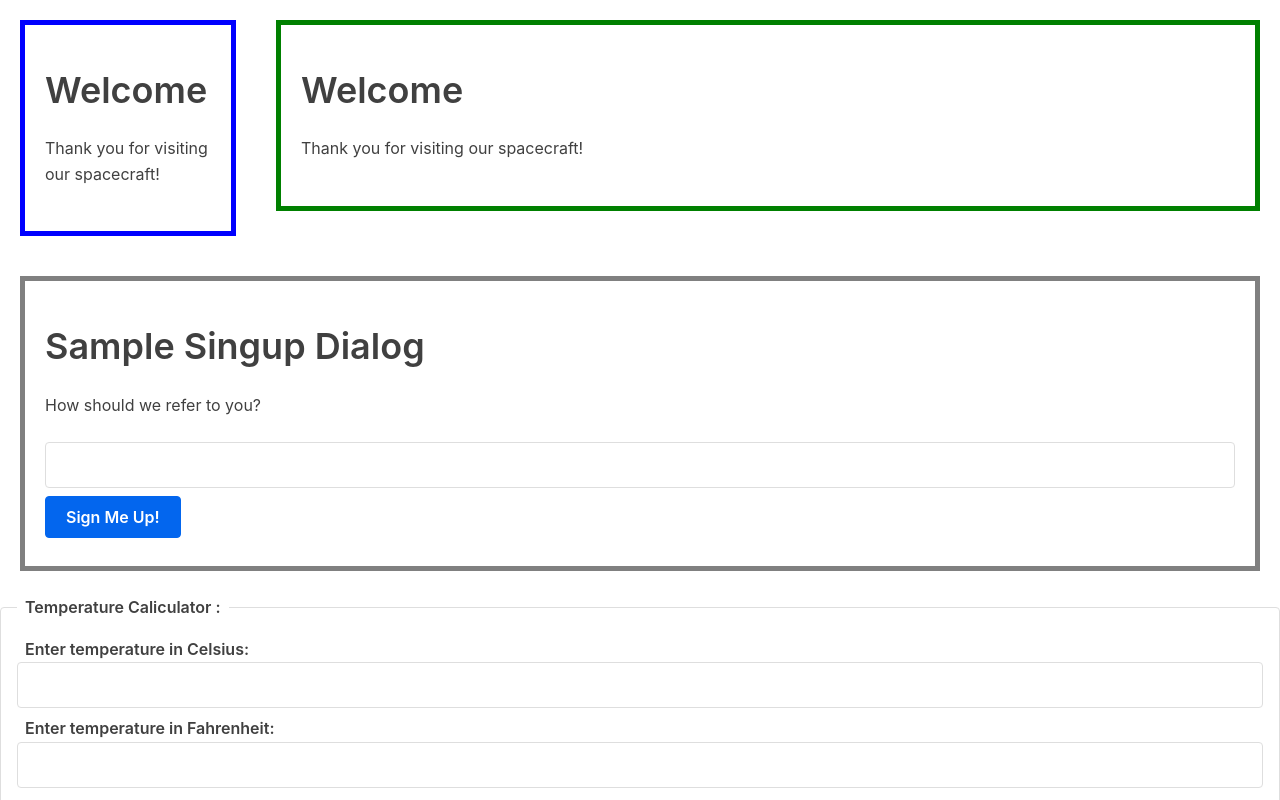
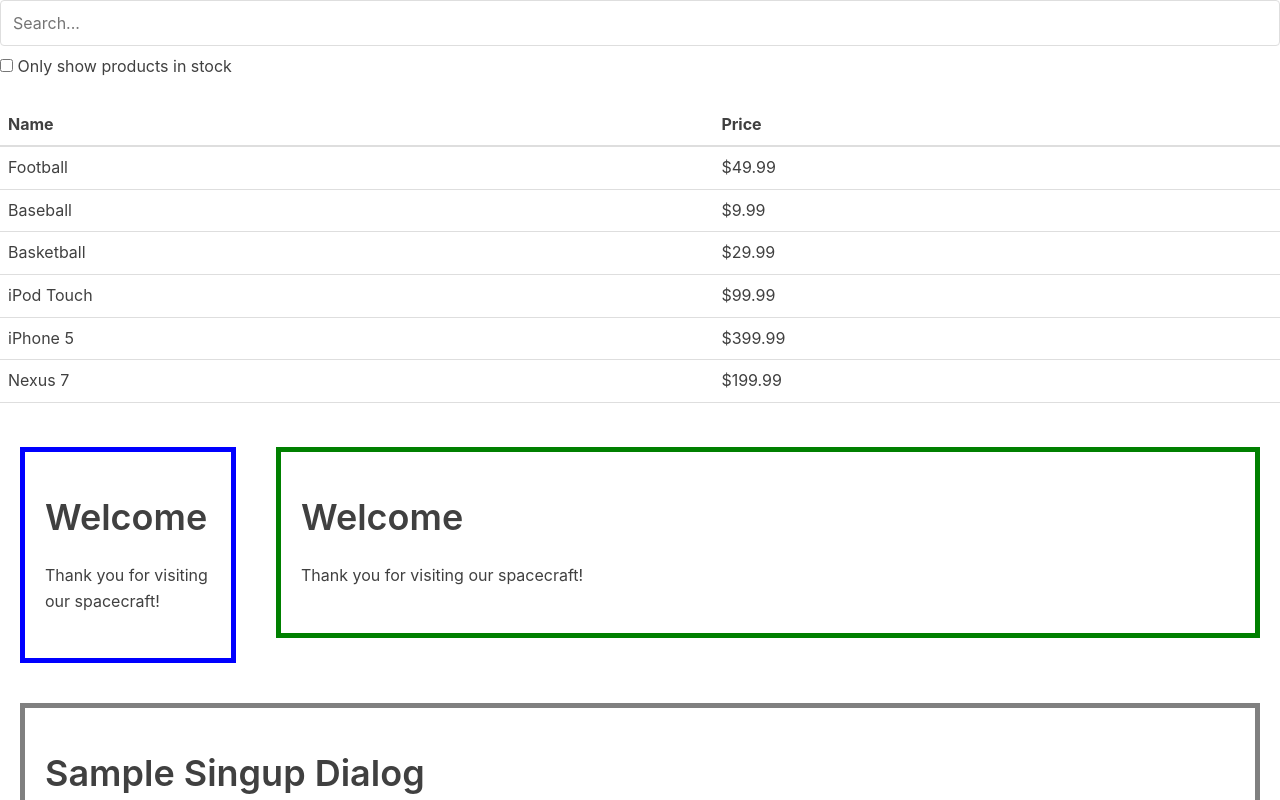
Before and after one commit to ravitejagGitHub/react-tutorial, a React (Create React App) app: page / in a window 1280 px wide. Shown: the top 800 px of the page. Built offline with nearby package versions, Linux system fonts and the light colour scheme.

Commit message:
hinking In React: static component

```diff
--- /dev/null
+++ b/src/ThinkingInReact/FilterableProductTable.js
@@ -0,0 +1,32 @@
+import { Component } from "react";
+import { products } from "./products";
+
+export class FilterableProductTable extends Component {
+	render() {
+		return (
+			<>
+				<form>
+					<input type="text" placeholder="Search..." />
+					<p>
+						<input type="checkbox" /> Only show products in stock
+					</p>
+				</form>
+
+				<table class="products">
+					<thead class="header">
+						<th class="header__column">Name</th>
+						<th class="header__column">Price</th>
+					</thead>
+					<tbody>
+						{products.map((p) => (
+							<tr>
+								<td>{p.name}</td>
+								<td>{p.price}</td>
+							</tr>
+						))}
+					</tbody>
+				</table>
+			</>
+		);
+	}
+}
--- /dev/null
+++ b/src/ThinkingInReact/products.js
@@ -0,0 +1,33 @@
+export const products = [
+	{
+		category: "Sporting Goods",
+		price: "$49.99",
+		stocked: true,
+		name: "Football",
+	},
+	{
+		category: "Sporting Goods",
+		price: "$9.99",
+		stocked: true,
+		name: "Baseball",
+	},
+	{
+		category: "Sporting Goods",
+		price: "$29.99",
+		stocked: false,
+		name: "Basketball",
+	},
+	{
+		category: "Electronics",
+		price: "$99.99",
+		stocked: true,
+		name: "iPod Touch",
+	},
+	{
+		category: "Electronics",
+		price: "$399.99",
+		stocked: false,
+		name: "iPhone 5",
+	},
+	{ category: "Electronics", price: "$199.99", stocked: true, name: "Nexus 7" },
+];
--- a/src/index.js
+++ b/src/index.js
@@ -18,9 +18,11 @@ import { Calculator } from "./LiftingStateUp/Calculator";
 import { WelcomeDialog } from "./CompositionvsInheritance/WelcomeDialog";
 import { SplitPane } from "./CompositionvsInheritance/SplitPane";
 import { SignUpDialog } from "./CompositionvsInheritance/SignUpDialog";
+import { FilterableProductTable } from "./ThinkingInReact/FilterableProductTable";
 
 ReactDOM.render(
 	<>
+		<FilterableProductTable />
 		<SplitPane
 			left={<WelcomeDialog color="blue" />}
 			right={<WelcomeDialog color="green" />}
```
